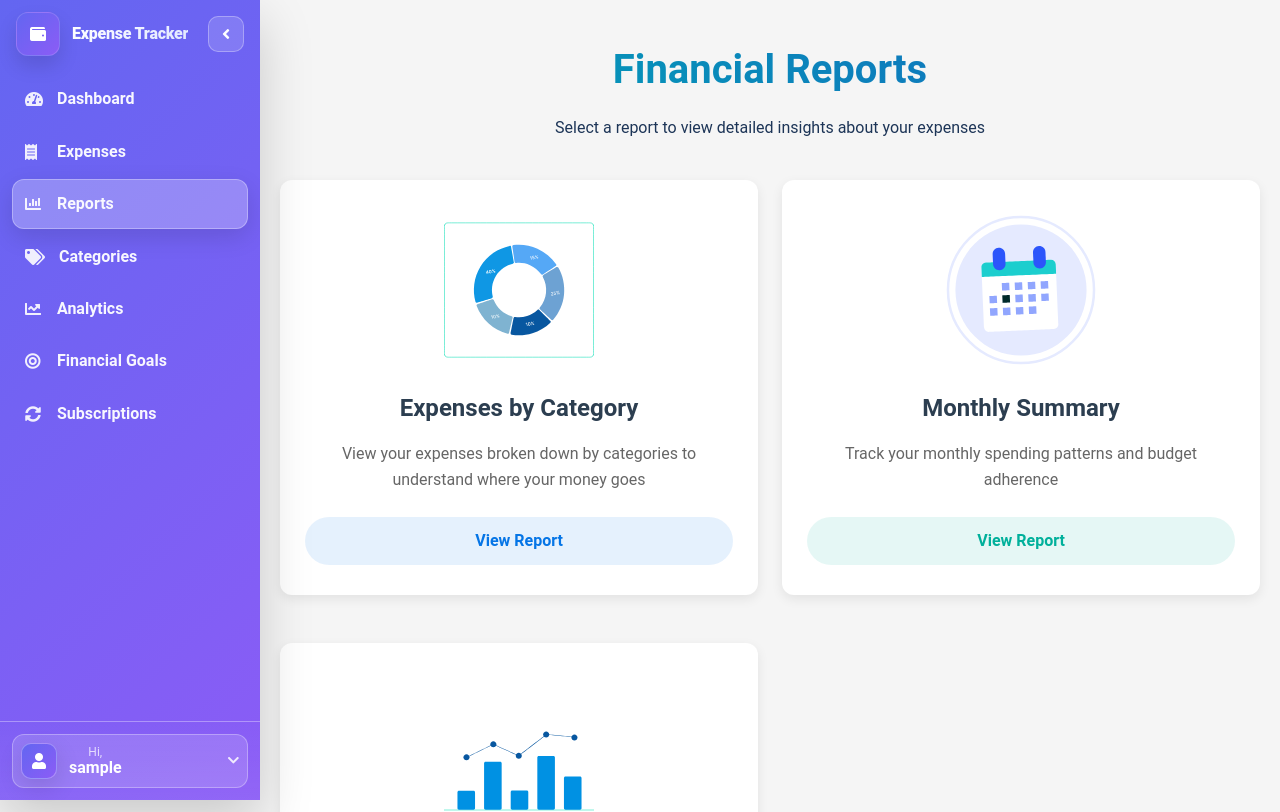
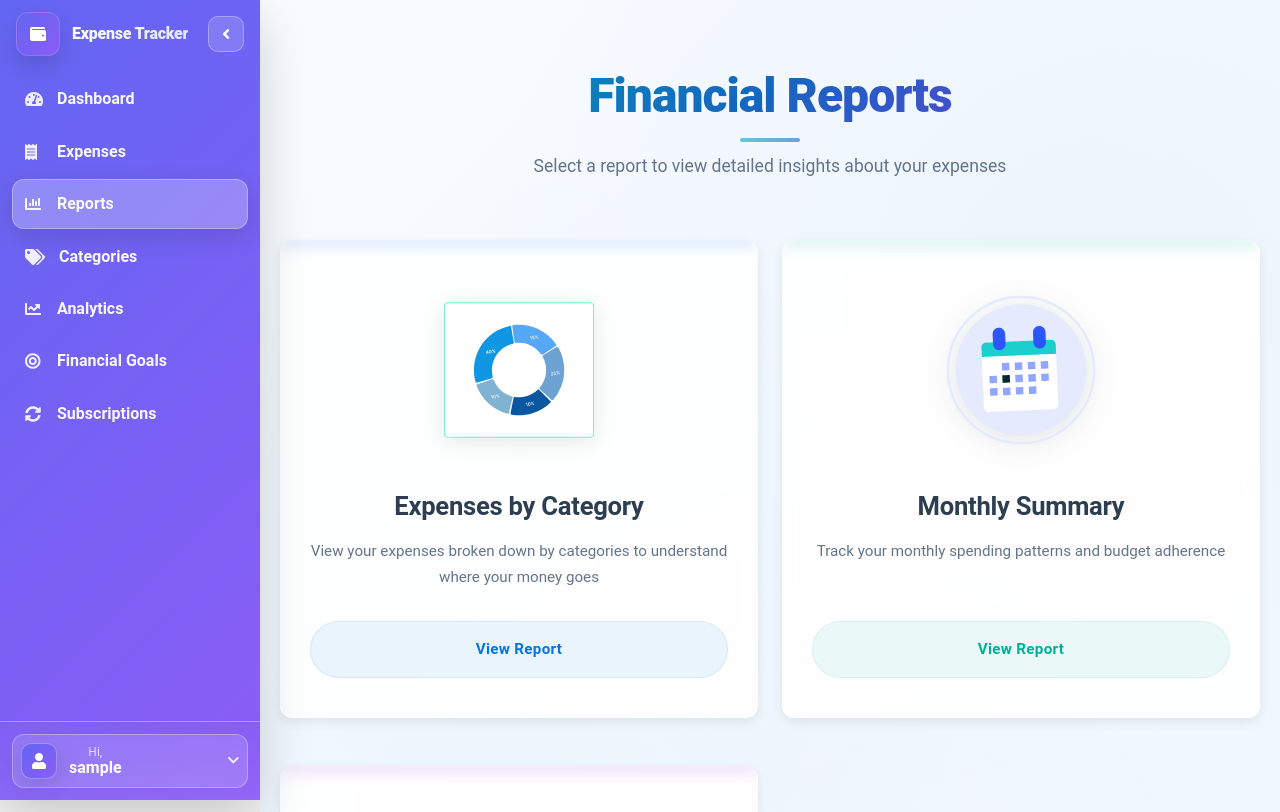
Before and after one commit to mohammedelahmar/ExpenseTracker, a React (Create React App) app in the folder client/: page /reports in a window 1280 px wide. Shown: the top 812 px of the page. Built offline with nearby package versions, Linux system fonts and the light colour scheme; no server answers; sample sign-in values are in the browser's storage.

Commit message:
report list version 0.0.1

```diff
--- a/client/src/styles/ReportList.css
+++ b/client/src/styles/ReportList.css
@@ -1,40 +1,90 @@
 .reports-container {
-  padding: 40px 20px;
+  padding: 60px 20px;
   max-width: 1200px;
   margin: 0 auto;
+  background: linear-gradient(135deg, #f8fbff 0%, #f0f7ff 100%);
+  min-height: 100vh;
+  position: relative;
+}
+
+.reports-container::before {
+  content: '';
+  position: absolute;
+  top: 0;
+  left: 0;
+  right: 0;
+  bottom: 0;
+  background-image:
+    radial-gradient(circle at 20% 50%, rgba(0, 168, 181, 0.03) 0%, transparent 50%),
+    radial-gradient(circle at 80% 20%, rgba(21, 101, 192, 0.03) 0%, transparent 50%),
+    radial-gradient(circle at 40% 80%, rgba(142, 45, 226, 0.02) 0%, transparent 50%);
+  pointer-events: none;
+  z-index: 0;
 }
 
 .reports-header {
   text-align: center;
-  margin-bottom: 40px;
+  margin-bottom: 60px;
+  position: relative;
+  z-index: 1;
 }
 
 .reports-header h1 {
-  font-size: 2.5rem;
-  font-weight: 700;
-  margin-bottom: 16px;
-  background: linear-gradient(45deg, #00a8b5, #1565c0);
+  font-size: 3rem;
+  font-weight: 800;
+  margin-bottom: 20px;
+  background: linear-gradient(135deg, #00a8b5 0%, #1565c0 50%, #8E2DE2 100%);
   -webkit-background-clip: text;
   background-clip: text;
   color: transparent;
+  position: relative;
+  letter-spacing: -0.02em;
+}
+
+.reports-header h1::after {
+  content: '';
+  position: absolute;
+  bottom: -10px;
+  left: 50%;
+  transform: translateX(-50%);
+  width: 60px;
+  height: 4px;
+  background: linear-gradient(90deg, #00a8b5, #1565c0);
+  border-radius: 2px;
+  opacity: 0.6;
+}
+
+.reports-header p {
+  font-size: 1.1rem;
+  color: #64748b;
+  font-weight: 400;
+  max-width: 600px;
+  margin: 0 auto;
+  line-height: 1.6;
 }
 
 .reports-grid {
-  margin-top: 30px;
+  margin-top: 40px;
+  position: relative;
+  z-index: 1;
 }
 
 .report-card {
-  background: white;
-  border-radius: 16px;
-  padding: 30px 25px;
+  background: rgba(255, 255, 255, 0.9);
+  backdrop-filter: blur(10px);
+  border-radius: 24px;
+  padding: 40px 30px;
   height: 100%;
   display: flex;
   flex-direction: column;
-  box-shadow: 0 10px 30px rgba(0, 0, 0, 0.08);
-  transition: all 0.3s ease;
+  box-shadow:
+    0 20px 40px rgba(0, 0, 0, 0.06),
+    0 1px 3px rgba(0, 0, 0, 0.1),
+    inset 0 1px 0 rgba(255, 255, 255, 0.6);
+  transition: all 0.4s cubic-bezier(0.175, 0.885, 0.32, 1.275);
   position: relative;
   overflow: hidden;
-  border: 1px solid rgba(0, 0, 0, 0.06);
+  border: 1px solid rgba(255, 255, 255, 0.3);
 }
 
 .report-card::before {
@@ -43,111 +93,252 @@
   top: 0;
   left: 0;
   width: 100%;
-  height: 5px;
-  transform: translateY(-5px);
-  transition: transform 0.3s ease;
+  height: 6px;
+  transform: translateY(-6px);
+  transition: all 0.4s cubic-bezier(0.175, 0.885, 0.32, 1.275);
+  border-radius: 24px 24px 0 0;
+}
+
+.report-card::after {
+  content: '';
+  position: absolute;
+  top: 0;
+  left: 0;
+  right: 0;
+  bottom: 0;
+  background: linear-gradient(135deg, rgba(255, 255, 255, 0.1) 0%, rgba(255, 255, 255, 0.05) 100%);
+  opacity: 0;
+  transition: opacity 0.4s ease;
+  pointer-events: none;
+  border-radius: 24px;
 }
 
 .report-card:hover {
-  transform: translateY(-10px);
-  box-shadow: 0 15px 35px rgba(0, 0, 0, 0.1);
+  transform: translateY(-15px) scale(1.02);
+  box-shadow:
+    0 30px 60px rgba(0, 0, 0, 0.12),
+    0 5px 15px rgba(0, 0, 0, 0.08),
+    inset 0 1px 0 rgba(255, 255, 255, 0.8);
 }
 
 .report-card:hover::before {
   transform: translateY(0);
 }
 
+.report-card:hover::after {
+  opacity: 1;
+}
+
 .report-card-blue::before {
-  background: linear-gradient(to right, #0575E6, #00F2FE);
+  background: linear-gradient(135deg, #0575E6 0%, #00F2FE 100%);
+  box-shadow: 0 4px 15px rgba(5, 117, 230, 0.3);
 }
 
 .report-card-green::before {
-  background: linear-gradient(to right, #00b09b, #96c93d);
+  background: linear-gradient(135deg, #00b09b 0%, #96c93d 100%);
+  box-shadow: 0 4px 15px rgba(0, 176, 155, 0.3);
 }
 
 .report-card-purple::before {
-  background: linear-gradient(to right, #8E2DE2, #4A00E0);
+  background: linear-gradient(135deg, #8E2DE2 0%, #4A00E0 100%);
+  box-shadow: 0 4px 15px rgba(142, 45, 226, 0.3);
 }
 
 .animation-container {
   display: flex;
   justify-content: center;
   align-items: center;
-  margin-bottom: 20px;
+  margin-bottom: 30px;
+  height: 180px;
+  position: relative;
+}
+
+.animation-container::before {
+  content: '';
+  position: absolute;
+  width: 160px;
   height: 160px;
+  border-radius: 50%;
+  background: radial-gradient(circle, rgba(255, 255, 255, 0.8) 0%, rgba(255, 255, 255, 0.1) 70%);
+  z-index: 0;
+}
+
+.animation-container > div {
+  position: relative;
+  z-index: 1;
+  filter: drop-shadow(0 4px 12px rgba(0, 0, 0, 0.1));
 }
 
 .report-title {
-  font-size: 1.5rem;
-  font-weight: 600;
-  margin-bottom: 15px;
-  color: #333;
+  font-size: 1.6rem;
+  font-weight: 700;
+  margin-bottom: 16px;
+  color: #1e293b;
   text-align: center;
+  line-height: 1.3;
+  letter-spacing: -0.01em;
 }
 
 .report-description {
-  color: #666;
-  margin-bottom: 25px;
-  line-height: 1.6;
+  color: #64748b;
+  margin-bottom: 30px;
+  line-height: 1.7;
   flex-grow: 1;
   text-align: center;
+  font-size: 0.95rem;
+  font-weight: 400;
 }
 
 .view-report-button {
-  padding: 12px 20px;
+  padding: 16px 24px;
   border-radius: 50px;
-  background: rgba(21, 101, 192, 0.1);
+  background: rgba(21, 101, 192, 0.08);
   color: #1565c0;
   font-weight: 600;
+  font-size: 0.95rem;
   text-align: center;
   text-decoration: none;
-  transition: all 0.3s ease;
+  transition: all 0.3s cubic-bezier(0.175, 0.885, 0.32, 1.275);
   display: block;
   width: 100%;
+  position: relative;
+  overflow: hidden;
+  border: 1px solid rgba(21, 101, 192, 0.1);
+  letter-spacing: 0.02em;
+}
+
+.view-report-button::before {
+  content: '';
+  position: absolute;
+  top: 0;
+  left: -100%;
+  width: 100%;
+  height: 100%;
+  background: linear-gradient(90deg, transparent, rgba(255, 255, 255, 0.3), transparent);
+  transition: left 0.6s ease;
+}
+
+.view-report-button:hover::before {
+  left: 100%;
 }
 
 .view-report-button:hover {
   background: #1565c0;
   color: white;
-  transform: translateY(-2px);
+  transform: translateY(-3px);
+  box-shadow: 0 10px 25px rgba(21, 101, 192, 0.3);
 }
 
 .report-card-blue .view-report-button {
-  background: rgba(5, 117, 230, 0.1);
+  background: rgba(5, 117, 230, 0.08);
   color: #0575E6;
+  border: 1px solid rgba(5, 117, 230, 0.1);
 }
 
 .report-card-blue .view-report-button:hover {
-  background: #0575E6;
+  background: linear-gradient(135deg, #0575E6, #0056c7);
   color: white;
+  box-shadow: 0 10px 25px rgba(5, 117, 230, 0.3);
 }
 
 .report-card-green .view-report-button {
-  background: rgba(0, 176, 155, 0.1);
+  background: rgba(0, 176, 155, 0.08);
   color: #00b09b;
+  border: 1px solid rgba(0, 176, 155, 0.1);
 }
 
 .report-card-green .view-report-button:hover {
-  background: #00b09b;
+  background: linear-gradient(135deg, #00b09b, #008f7e);
   color: white;
+  box-shadow: 0 10px 25px rgba(0, 176, 155, 0.3);
 }
 
 .report-card-purple .view-report-button {
-  background: rgba(142, 45, 226, 0.1);
+  background: rgba(142, 45, 226, 0.08);
   color: #8E2DE2;
+  border: 1px solid rgba(142, 45, 226, 0.1);
 }
 
 .report-card-purple .view-report-button:hover {
-  background: #8E2DE2;
+  background: linear-gradient(135deg, #8E2DE2, #6a1bb8);
   color: white;
+  box-shadow: 0 10px 25px rgba(142, 45, 226, 0.3);
 }
 
+/* Staggered animation for cards */
+.report-card:nth-child(1) {
+  animation: slideInUp 0.6s ease-out 0.1s both;
+}
+
+.report-card:nth-child(2) {
+  animation: slideInUp 0.6s ease-out 0.2s both;
+}
+
+.report-card:nth-child(3) {
+  animation: slideInUp 0.6s ease-out 0.3s both;
+}
+
+@keyframes slideInUp {
+  from {
+    opacity: 0;
+    transform: translateY(30px);
+  }
+  to {
+    opacity: 1;
+    transform: translateY(0);
+  }
+}
+
+/* Mobile responsiveness */
 @media (max-width: 768px) {
-  .reports-header h1 {
-    font-size: 2rem;
+  .reports-container {
+    padding: 40px 15px;
   }
 
-  .reports-container {
-    padding: 20px 15px;
+  .reports-header h1 {
+    font-size: 2.2rem;
+    margin-bottom: 16px;
+  }
+
+  .reports-header p {
+    font-size: 1rem;
+  }
+
+  .report-card {
+    padding: 30px 25px;
+  }
+
+  .animation-container {
+    height: 140px;
+    margin-bottom: 25px;
+  }
+
+  .animation-container::before {
+    width: 130px;
+    height: 130px;
+  }
+
+  .report-title {
+    font-size: 1.4rem;
+  }
+
+  .view-report-button {
+    padding: 14px 20px;
+    font-size: 0.9rem;
   }
 }
+
+@media (max-width: 576px) {
+  .reports-header h1 {
+    font-size: 1.8rem;
+  }
+
+  .animation-container {
+    height: 120px;
+  }
+
+  .animation-container::before {
+    width: 110px;
+    height: 110px;
+  }
+}
```
